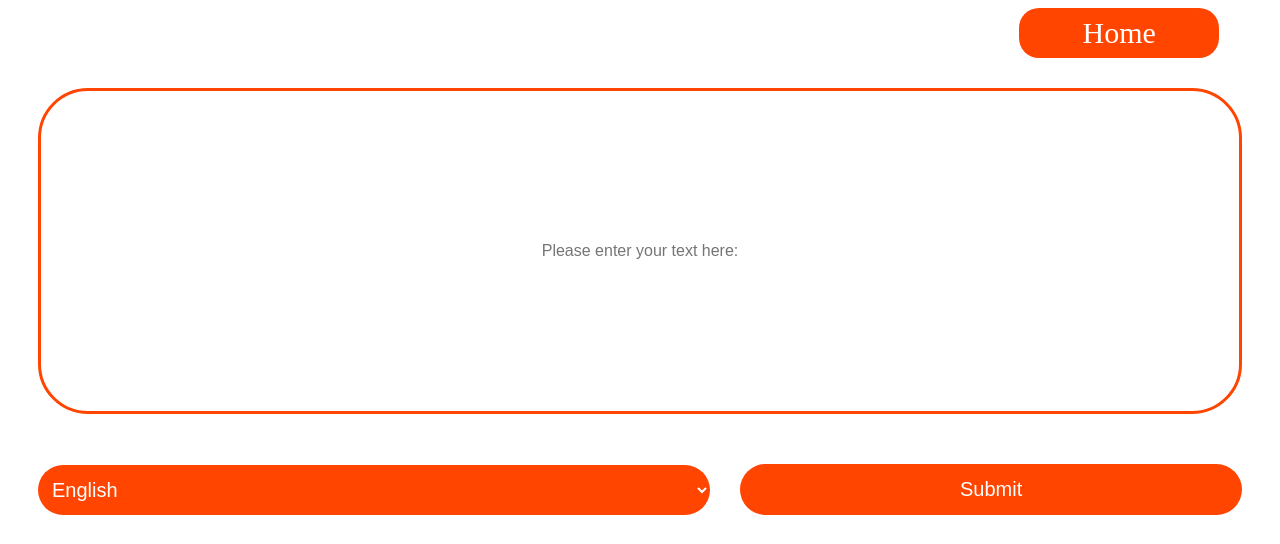
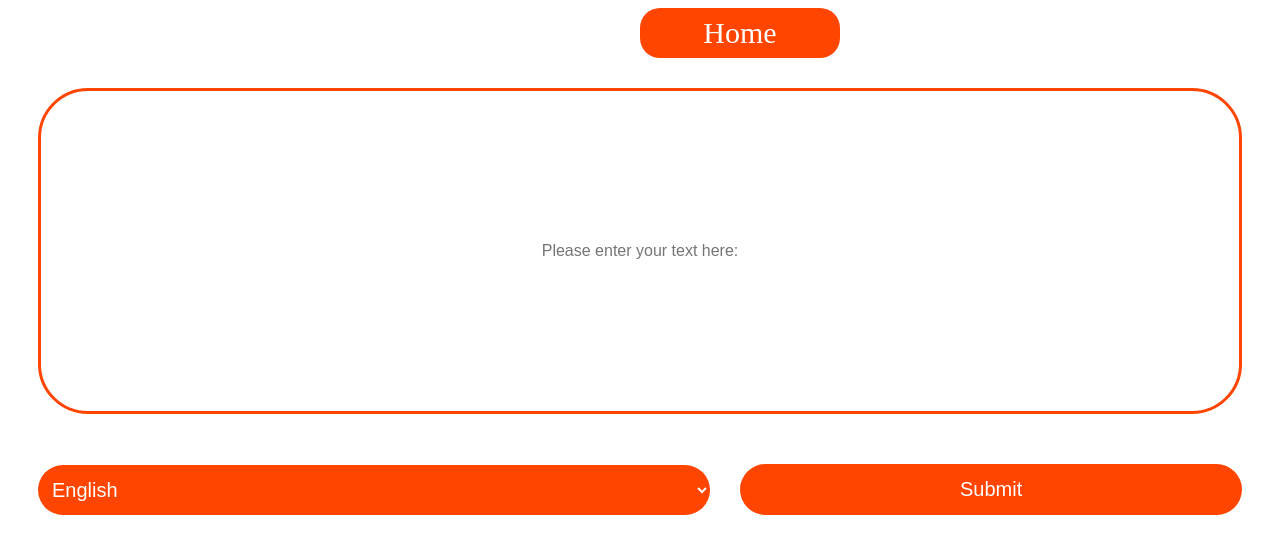
Before and after one commit to wajidkorkani/Text-To-Voice, a Django app: page / in a window 1280 px wide. Shown: the top 544 px of the page. Run offline with Django 4.2, Linux system fonts and the light colour scheme.

Commit message:
Margin problem is fixed in base.html file.

```diff
--- a/Text_To_Voice/Templates/base.html
+++ b/Text_To_Voice/Templates/base.html
@@ -9,7 +9,7 @@
             color:white;
             font-size:30px;
             height: 50px;
-            margin-left: 80%;
+            margin-left: 50%;
             text-align:center;
             text-decoration:none;
             display: flex;
```
